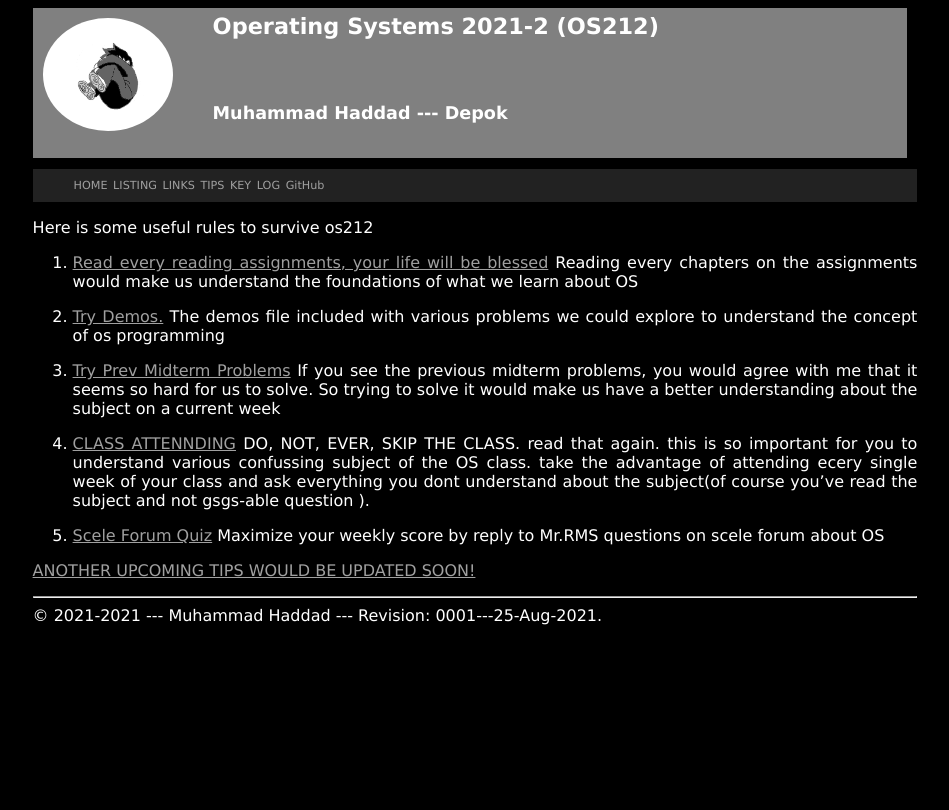
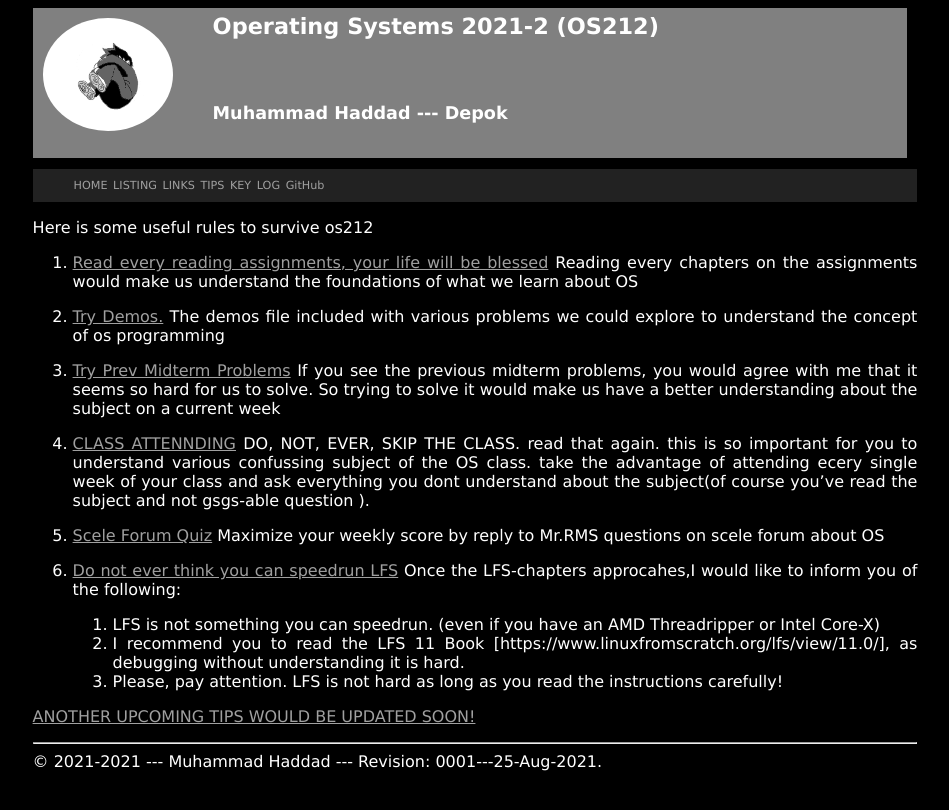
Before and after one commit to haddad9/os212, a Jekyll site: the page built from tips.md, in a window 1280 px wide. Shown: the top 810 px of the page, without its empty margins (165-1114 px from the left). Built offline with Jekyll 4.4.1, drawn with Linux system fonts in a browser that asks for light colours.

Commit message:
OS212 haddad9

```diff
--- a/TXT/myrank.txt
+++ b/TXT/myrank.txt
@@ -1,4 +1,4 @@
 # TOP 10 Rank
-ZCZC W07 mohammadbramantyo
-ZCZC W07 muhammadfarasbaginda
-ZCZC W07 muhammadhaqqi
+ZCZC W08 naufalpram
+ZCZC W08 najmialy
+ZCZC W08 nafhansyandana
--- a/tips.md
+++ b/tips.md
@@ -17,10 +17,14 @@ If you see the previous midterm problems, you would agree with me that it seems
 4. [CLASS ATTENNDING](#)
 DO, NOT, EVER, SKIP THE CLASS. read that again. this is so important for you to understand various confussing subject of the OS class. take the advantage of attending ecery single week  of your class and ask everything you dont understand about the subject(of course you've read the subject and not gsgs-able question ).
 
-4. [Scele Forum Quiz](#)
+5. [Scele Forum Quiz](#)
 Maximize your weekly score by reply to Mr.RMS questions on scele forum about OS
 
-
+6. [Do not ever think you can speedrun LFS](#)
+Once the LFS-chapters approcahes,I  would like to inform you of the following:
+	1. LFS is not something you can speedrun. (even if you have an AMD Threadripper or Intel Core-X)
+	2. I recommend you to read the LFS 11 Book [https://www.linuxfromscratch.org/lfs/view/11.0/], as debugging without understanding it is hard.
+	3. Please, pay attention. LFS is not hard as long as you read the instructions carefully!
 
 
 [ANOTHER UPCOMING TIPS WOULD BE UPDATED SOON!](#)
```
Also changed, not shown: TXT/mylog.txt (+11 -0 lines), links.md (+9 -1 lines), 8 other files.
